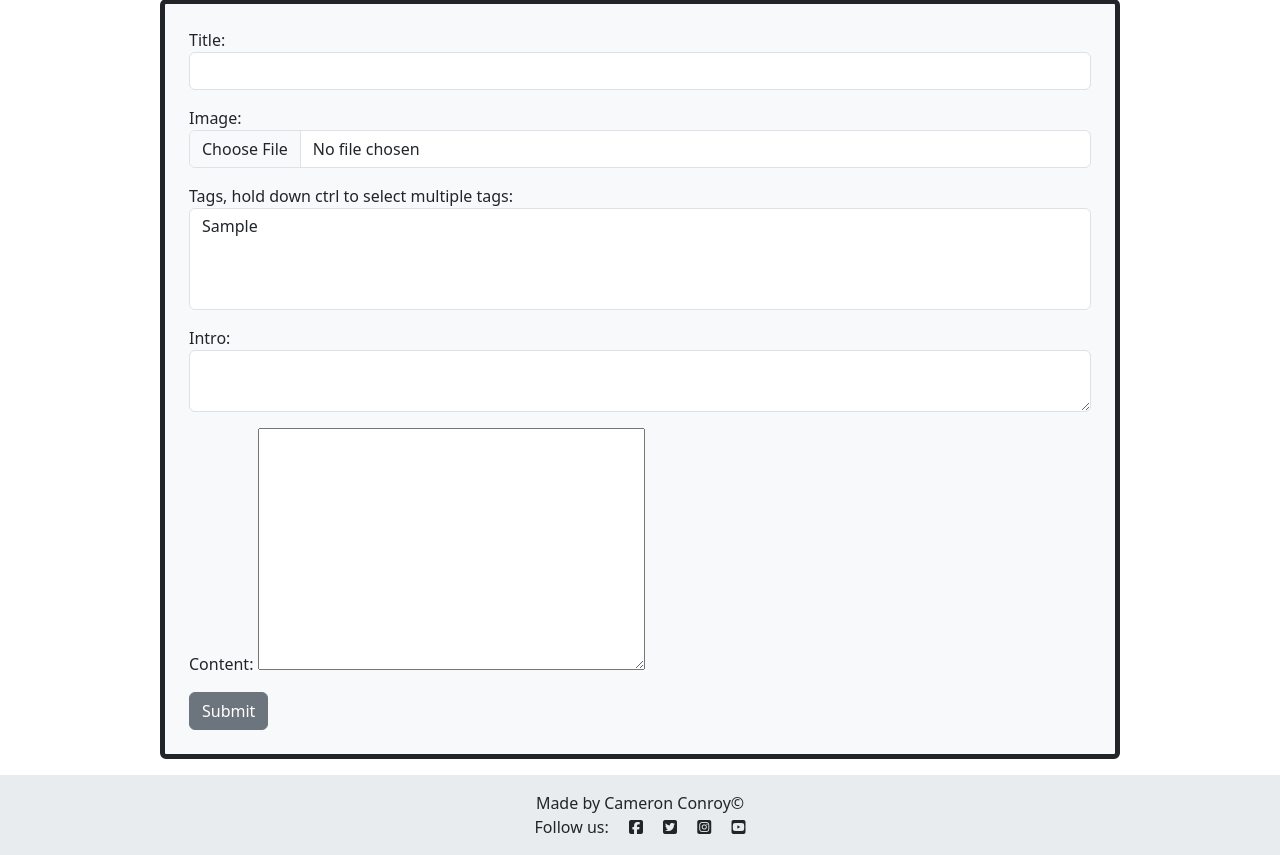
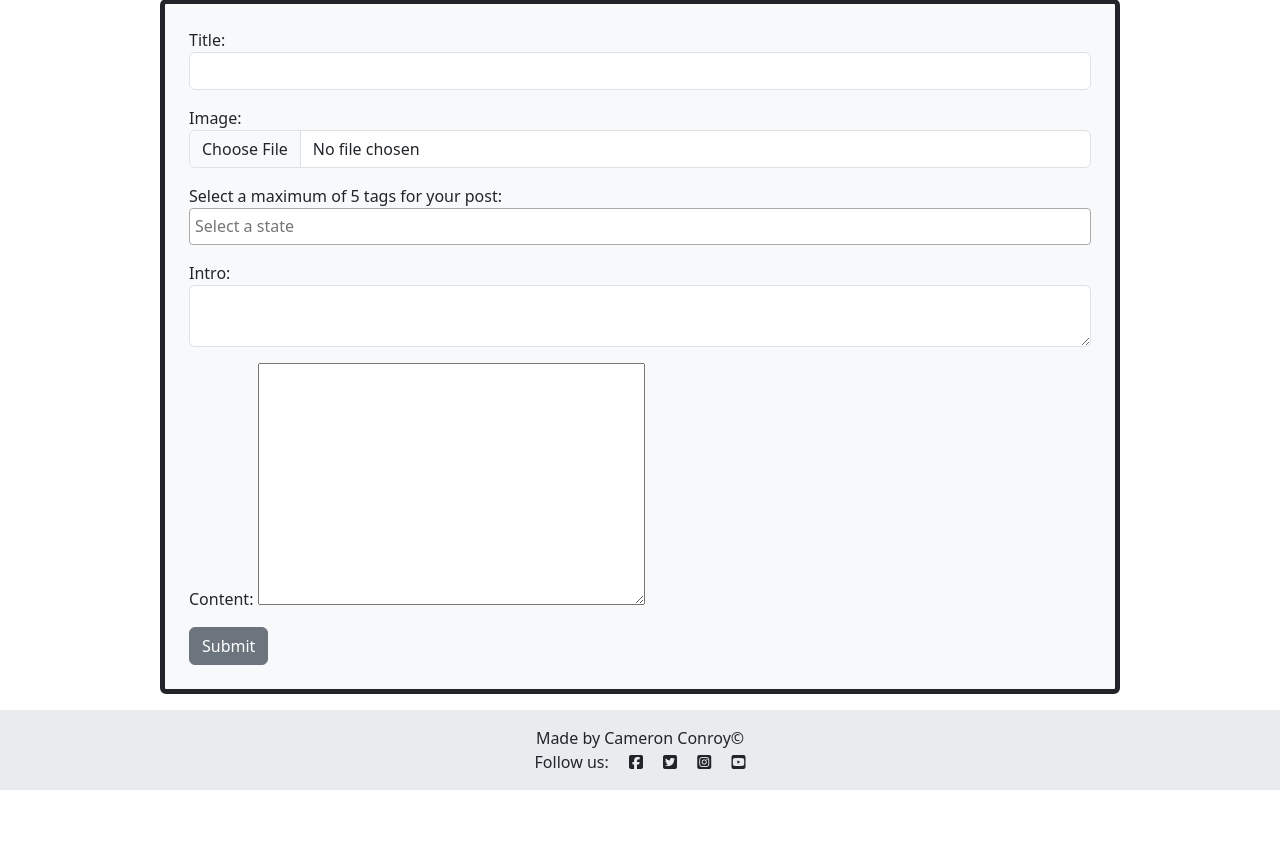
Before and after one commit to Cam-4587/TechTalk, a Django app: page /about/create-blog-post/ in a window 1280 px wide. Shown: the part 151-1006 px from the top of the page. After the commit the page ends 941 px from the top, so only its background shows below. Run offline with Django 4.2, Linux system fonts and the light colour scheme; tables that the repository leaves empty hold one stand-in row (values such as "Sample post"); some libraries are stand-ins or nearby versions.

Commit message:
Apply django select to tags in blog form, add social media links to footer

```diff
--- a/about/templates/about/profile.html
+++ b/about/templates/about/profile.html
@@ -1,7 +1,7 @@
 {% extends 'base.html' %}
 {% load static %}
 {% block content %}
-{% if profile_created %}
+{% if profile.bio %}
 
 <div class="container-fluid">
     <div class="row offwhite m-5 p-5 shadow-lg rounded-3">
--- a/blog/forms.py
+++ b/blog/forms.py
@@ -1,5 +1,6 @@
 from django import forms
 from django_summernote.widgets import SummernoteInplaceWidget
+from django.core.exceptions import ValidationError
 from .models import Comment, Reply, Post, Tag
 
 
@@ -44,11 +45,16 @@ class CreateBlogPost(forms.ModelForm):
         widgets = {
             'title': forms.TextInput(attrs={"class": "form-control"}),
             'image': forms.ClearableFileInput(attrs={ "class": "form-control", "id": "formFile", "label": "Default file input example"}),
-            'tags': forms.SelectMultiple(attrs={ "class": "form-select", "aria-label": "Default select example"}),
+            'tags': forms.SelectMultiple(attrs={ "class": "form-select multi-select"}),
             'intro': forms.Textarea(attrs={"class": "form-control", 'rows': 2,'cols': 10,}),
             'content': SummernoteInplaceWidget(attrs={"class": "form-control"}),
         }
 
         labels = {
-            'tags': 'Tags, hold down ctrl to select multiple tags:'
+            'tags': 'Select a maximum of 5 tags for your post:'
         }
+
+    def clean_tags(self):
+        tn = self.cleaned_data.get('tags', [])
+        if len(tn) > 5:
+            raise ValidationError('Invalid number of tags', code='invalid')
--- a/blog/templates/blog/create_blog_post.html
+++ b/blog/templates/blog/create_blog_post.html
@@ -10,4 +10,12 @@
         <button type="submit" class="btn btn-secondary">Submit</button>
     </form>
 </div>
+<script>
+    $(document).ready(function() {
+        $('.multi-select').select2({
+            placeholder: "Select a state",
+            allowClear: true
+        });
+    });
+    </script>
 {% endblock content %}
--- a/templates/base.html
+++ b/templates/base.html
@@ -28,6 +28,9 @@
         integrity="sha384-QWTKZyjpPEjISv5WaRU9OFeRpok6YctnYmDr5pNlyT2bRjXh0JMhjY6hW+ALEwIH" crossorigin="anonymous">
     <link rel="icon" type="image/x-icon" href="{% static 'images/technology.ico' %}">
     <link rel="stylesheet" href="{% static 'css/style.css' %}" type="text/css">
+    <script src="https://code.jquery.com/jquery-3.6.0.min.js"></script>
+    <link href="https://cdn.jsdelivr.net/npm/select2@4.1.0-beta.1/dist/css/select2.min.css" rel="stylesheet" />
+    <script src="https://cdn.jsdelivr.net/npm/select2@4.1.0-beta.1/dist/js/select2.min.js"></script>
 </head>
 
 <body>
@@ -96,10 +99,11 @@
 
     <footer class="footer mx-auto py-3 bg-body-secondary container-fluid">
         <p class="m-0 text-center"> Made by Cameron Conroy&copy;</p>
-        <p class="m-0 text-center">Follow us: <i class="fab fa-facebook-square ms-3"></i>
-            <i class="fab fa-twitter-square ms-3"></i>
-            <i class="fab fa-instagram-square ms-3"></i>
-            <i class="fab fa-youtube-square ms-3"></i>
+        <p class="m-0 text-center">Follow us:
+            <a href="https://www.facebook.com/" class="text-dark"><i class="fab fa-facebook-square ms-3"></i></a>
+           <a href="https://x.com/?lang=en" class="text-dark"><i class="fab fa-twitter-square ms-3"></i></a>
+           <a href="https://www.instagram.com/" class="text-dark"><i class="fab fa-instagram-square ms-3"></i></a>
+           <a href="https://www.youtube.com/" class="text-dark"> <i class="fab fa-youtube-square ms-3"></i></a>
         </p>
     </footer>
     <!-- Scripts -->
```
Also changed, not shown: blog/templates/blog/post_edit.html (+8 -0 lines).
